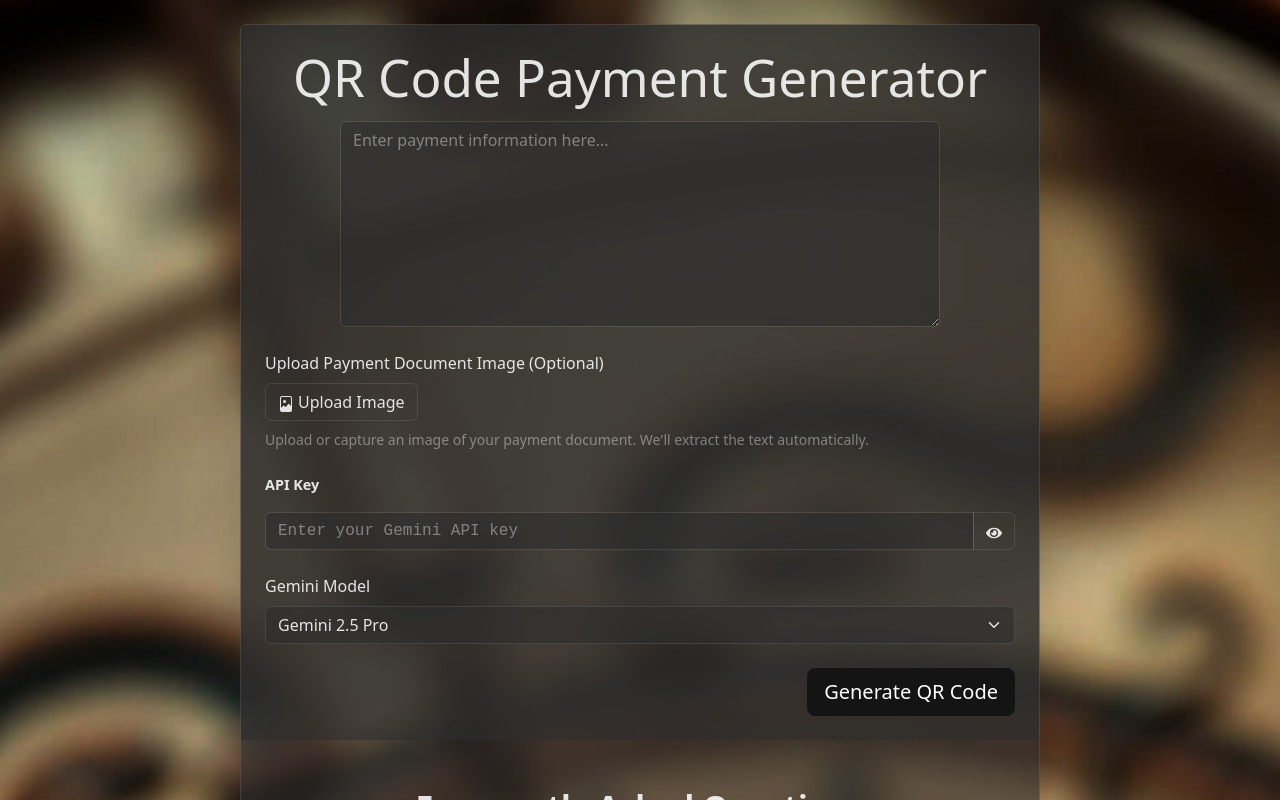
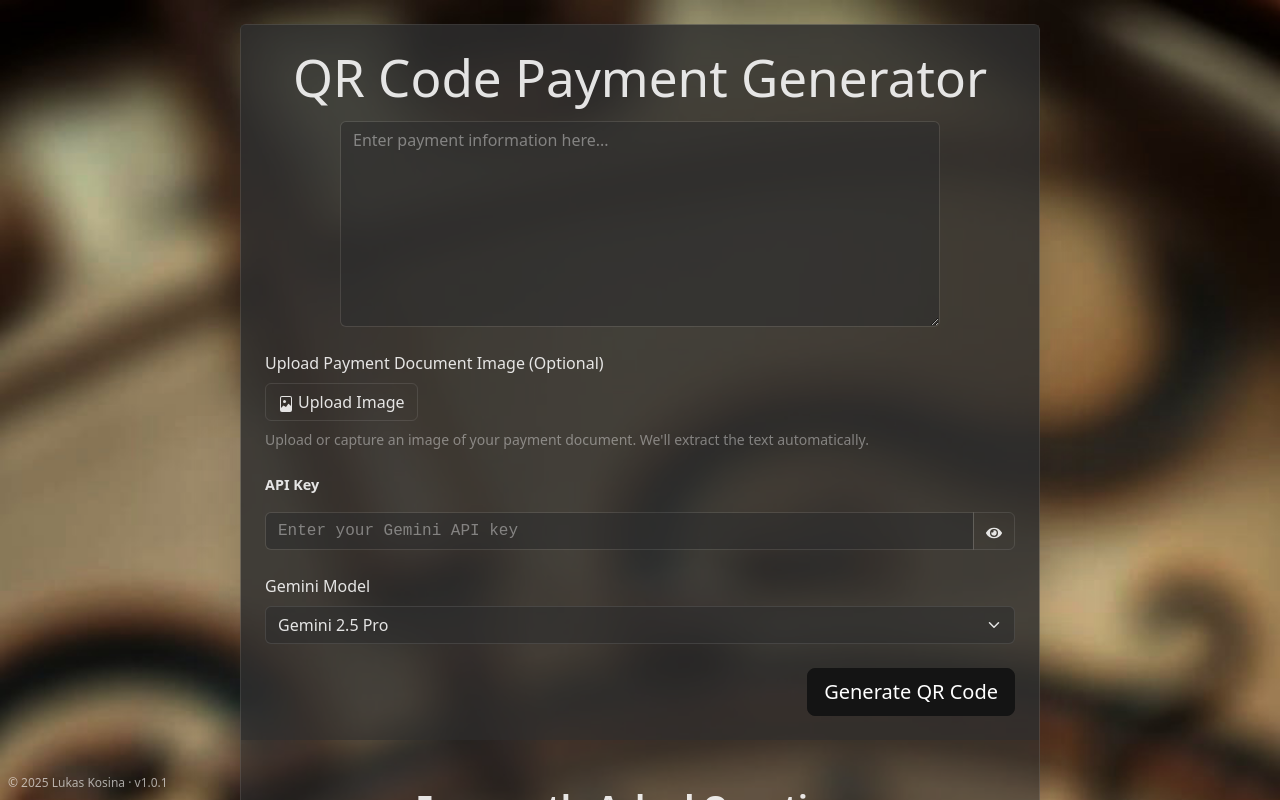
Before and after one commit to kosinal/qr-pay-code, a React (Vite) app: page / in a window 1280 px wide. Shown: the top 800 px of the page. Built offline with nearby package versions, Linux system fonts and the light colour scheme.

Commit message:
Copyright and version text

```diff
--- a/src/App.tsx
+++ b/src/App.tsx
@@ -1,13 +1,17 @@
 import React from 'react';
 import { SimpleLayout } from './components/SimpleLayout';
+import { Copyright } from './components/Copyright';
 
 const App: React.FC = () => {
   return (
-    <div className="container d-flex justify-content-center align-items-center min-vh-100 py-4">
-      <div className="w-100" style={{ maxWidth: '800px' }}>
-        <SimpleLayout />
+    <>
+      <div className="container d-flex justify-content-center align-items-center min-vh-100 py-4">
+        <div className="w-100" style={{ maxWidth: '800px' }}>
+          <SimpleLayout />
+        </div>
       </div>
-    </div>
+      <Copyright />
+    </>
   );
 };
 
--- /dev/null
+++ b/src/components/Copyright.css
@@ -0,0 +1,13 @@
+.copyright {
+  position: fixed;
+  bottom: 0.5rem;
+  left: 0.5rem;
+  font-size: 0.75rem;
+  color: var(--text-primary);
+  opacity: 0.7;
+  z-index: 1000;
+}
+
+.copyright:hover {
+  opacity: 1;
+}
--- /dev/null
+++ b/src/components/Copyright.tsx
@@ -0,0 +1,11 @@
+import React from 'react';
+import packageJson from '../../package.json';
+import './Copyright.css';
+
+export const Copyright: React.FC = () => {
+  return (
+    <div className="copyright">
+      © {new Date().getFullYear()} Lukas Kosina · v{packageJson.version}
+    </div>
+  );
+};
```
